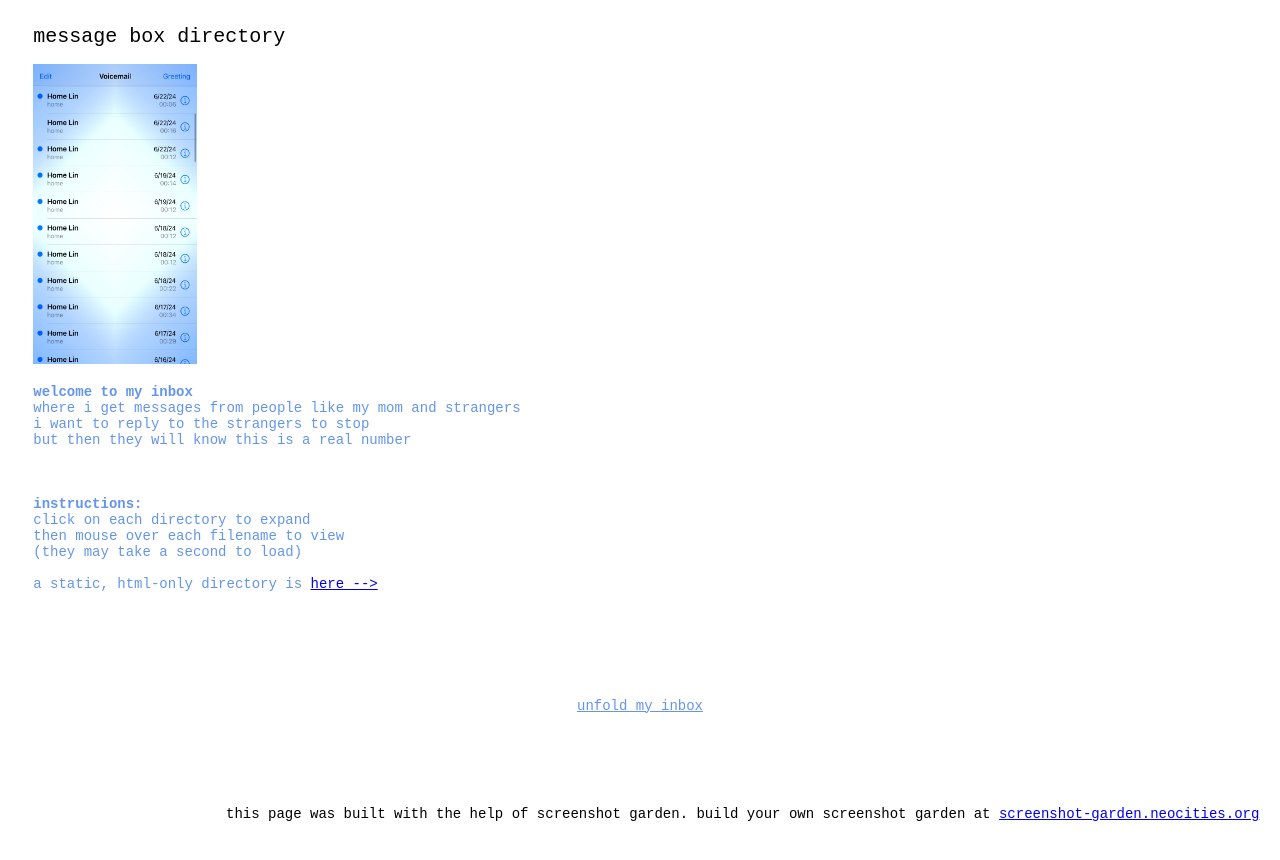
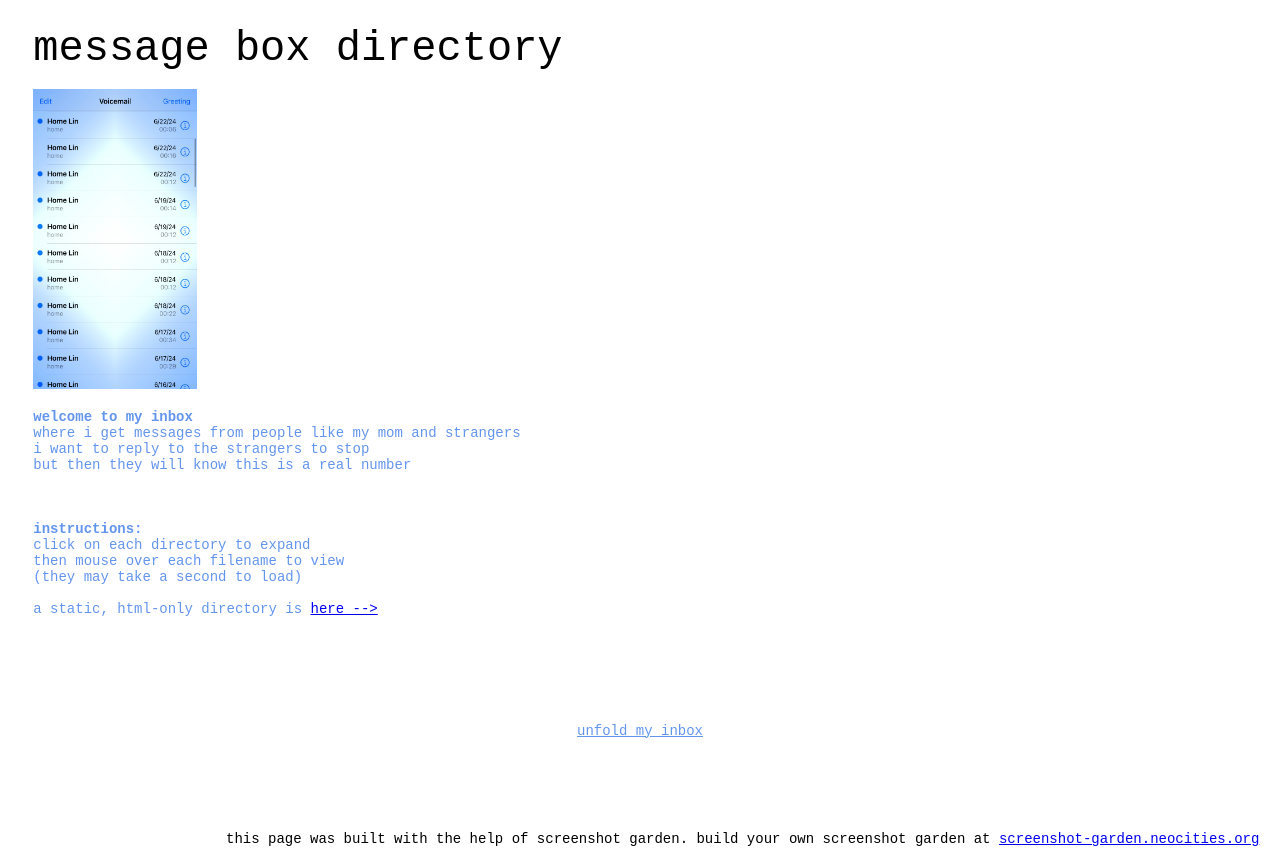
Before and after one commit to helenlin/message-box-directory, a plain HTML site: page index.html in a window 1280 px wide. Before the commit the page ends 835 px from the top, so only its background shows below. Drawn offline with Linux system fonts and the light colour scheme.

Commit message:
make title bigger

```diff
--- a/index.html
+++ b/index.html
@@ -137,7 +137,7 @@ body {
 <title><b>message box directory</b></title>
 
 <div class="intro">
-<text class="title"> message box directory</text><br><br>
+<text class="title" style="font-size:300%;"> message box directory</text><br><br>
 
 <img src="IMG_9941.jpg"  style="height:300px;" alt="Home Lin Voicemails"><br><br>
 
```
